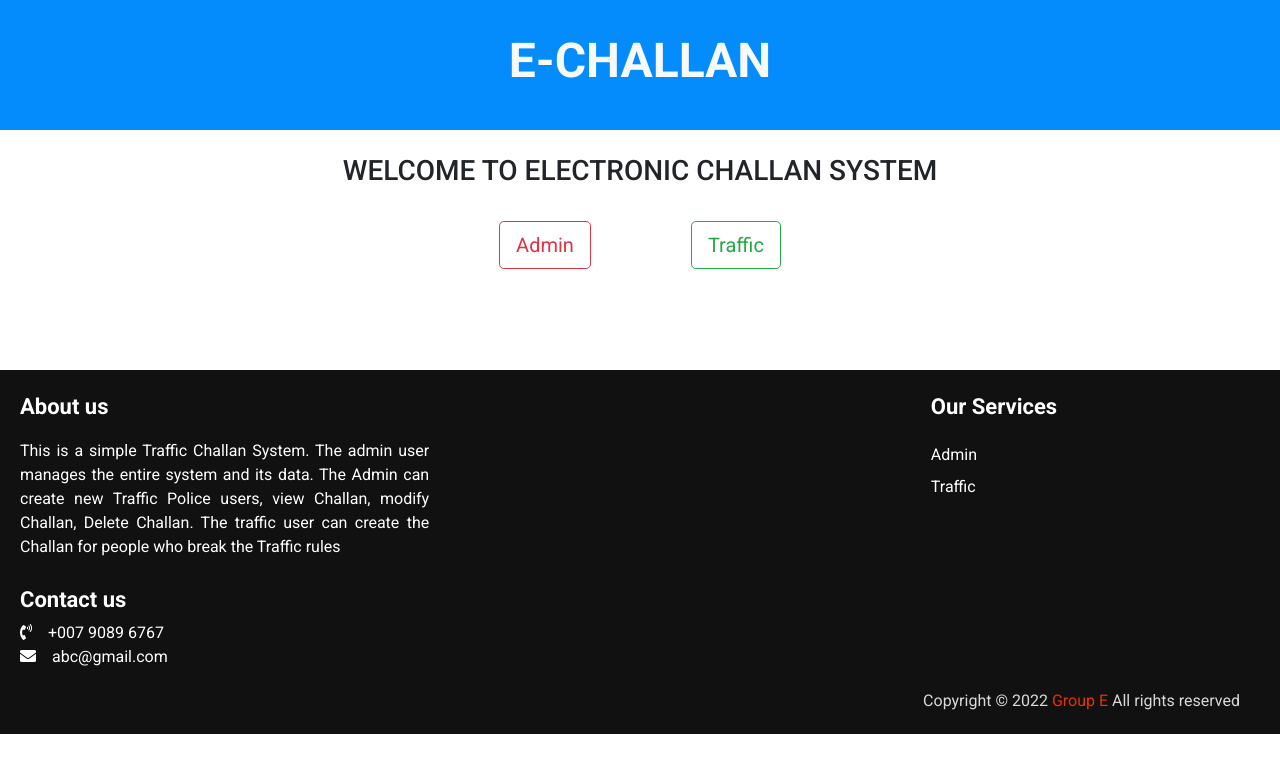
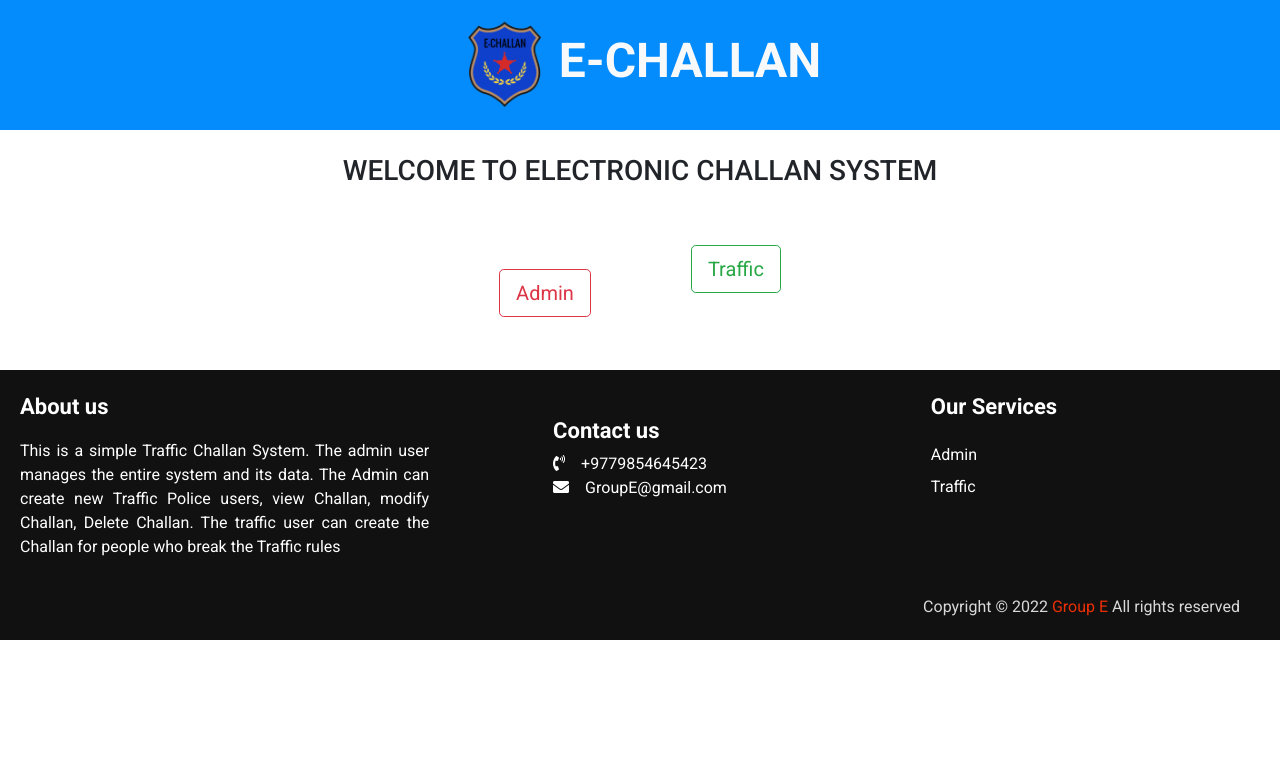
Before and after one commit to SonamRinzinGurung/E-Challan-System-CRUD, a plain HTML site: page frontend/index.html in a window 1280 px wide. Drawn offline with Linux system fonts and the light colour scheme; files whose address does not match are found by name.

Commit message:
footer updated

```diff
--- a/frontend/index.html
+++ b/frontend/index.html
@@ -14,6 +14,8 @@
       content="width=device-width, initial-scale=1, minimum-scale=1, maximum-scale=1"
     />
     <title>E-Challan</title>
+
+
 
     <!-- Bootstrap CSS -->
     <link rel="stylesheet" href="../css/bootstrap.min.css" />
@@ -40,26 +42,23 @@
     />
     <link rel="stylesheet" href="../css/dashboard.css">
   </head>
-
-
-
-
   <body>
     <div class="header">
+      <img src="../img/logo1.png" width= "100px"alt="">
       <h1 class="text-uppercase text-light">e-challan</h1>
     </div>
     <br />
     <div>
 
       <h3 class="text-center text-uppercase">
-        welcome to electronic challan system
+        Welcome to electronic challan system
       </h3>
     </div>
     <br />
 
    <div class="container">
     <div class="buttons">
-      <a href="adminlogin.html" class="btn btn-outline-danger btn-lg"> Admin </a>
+      <a href="adminlogin.html" class="mt-5 btn btn-outline-danger btn-lg"> Admin </a>
       <a href="trafficlogin.html" class="btn btn-outline-success btn-lg"> Traffic</a>
     </div>
    </div>
@@ -73,16 +72,16 @@
               This is a simple Traffic Challan System. The admin user manages the entire system and its data. The Admin can create new Traffic Police users, view Challan, modify Challan, Delete Challan. The traffic user can create the Challan for people who break the Traffic rules
             </p>
           </div>
-          <div class="lower">
+
+        </div> <div class="lower">
             <div class="topic">Contact us</div>
             <div class="phone">
-              <a href="#"><i class="fas fa-phone-volume"></i>+007 9089 6767</a>
+              <a href="#"><i class="fas fa-phone-volume"></i>+9779854645423</a>
             </div>
             <div class="email">
-              <a href="#"><i class="fas fa-envelope"></i>abc@gmail.com</a>
+              <a href="#"><i class="fas fa-envelope"></i>GroupE@gmail.com</a>
             </div>
           </div>
-        </div>
         <div class="middle box">
           <div class="topic">Our Services</div>
           <div><a href="adminlogin.html">Admin</a></div>
@@ -91,8 +90,8 @@
         </div>
 
       </div>
-      <div class="bottom">
-        <p>Copyright © 2022 <a href="https://github.com/RayoushPudasaini">Group E</a> All rights reserved</p>
+      <div class="bottom text">
+        <p>Copyright © 2022 <a href="https://github.com/SonamRinzinGurung/E-Challan-System-CRUD">Group E</a> All rights reserved</p>
       </div>
     </footer>
 
```
Also changed, not shown: frontend/admin-menu.html (+1 -1 lines), frontend/create-challan.html (+1 -1 lines), frontend/traffic-menu.html (+2 -2 lines), frontend/view-users.html (+1 -1 lines), img/logo1.png (added).
